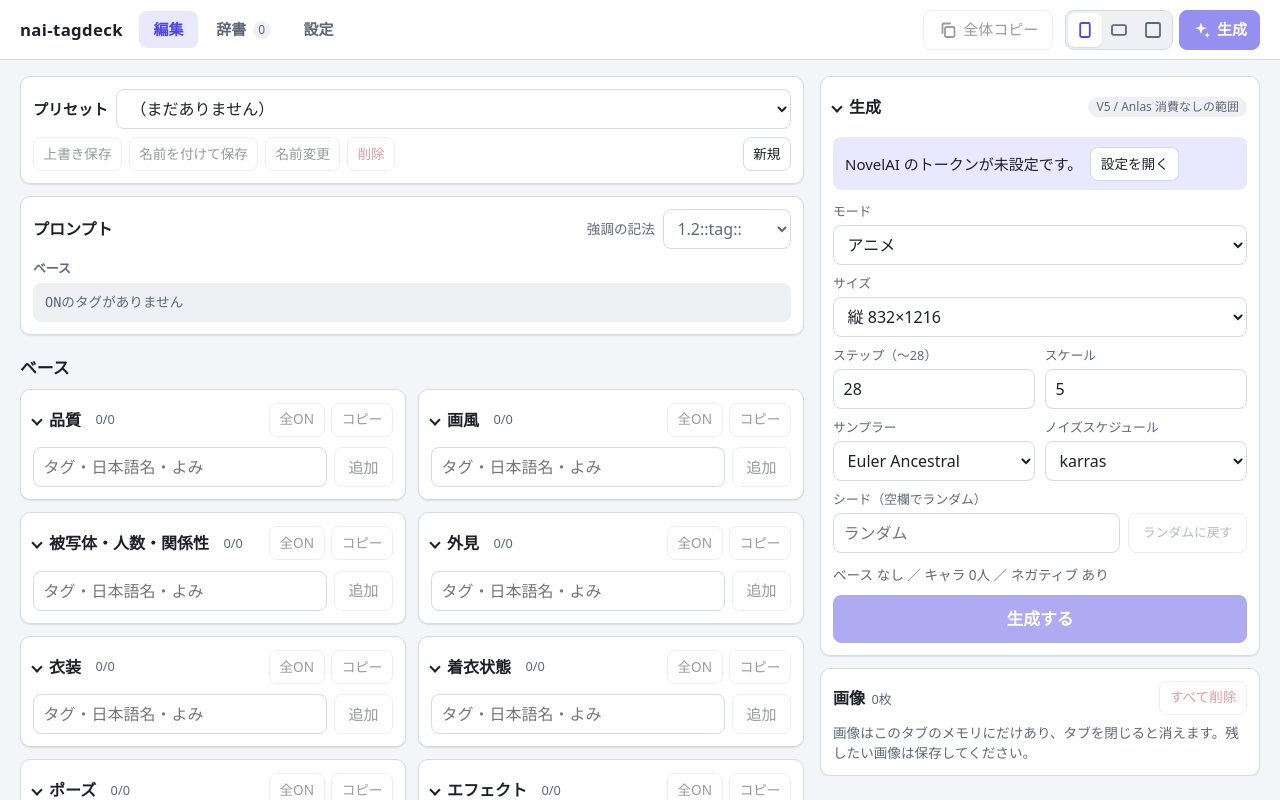
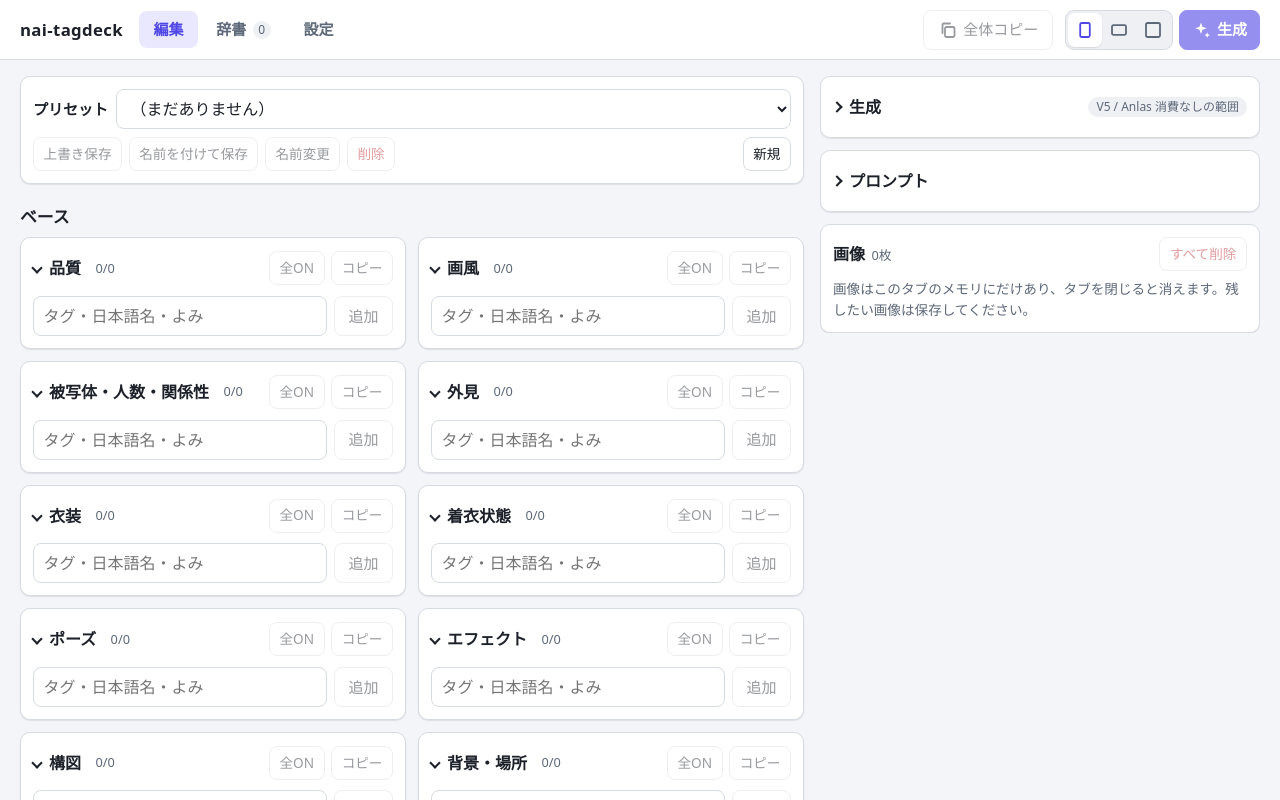
Before and after one commit to Saltmu/nai-tagdeck, a React (Vite) app: page / in a window 1280 px wide. Shown: the top 800 px of the page. Built offline with nearby package versions, Linux system fonts and the light colour scheme.

Commit message:
Move prompt preview to generation pane and collapse settings by default

```diff
--- a/src/App.tsx
+++ b/src/App.tsx
@@ -3,6 +3,7 @@ import { Editor } from './components/Editor';
 import { DictionaryView } from './components/DictionaryView';
 import { SettingsView } from './components/SettingsView';
 import { GeneratePanel } from './components/GeneratePanel';
+import { PromptPreview } from './components/PromptPreview';
 import { Gallery } from './components/Gallery';
 import { QuickGenerate } from './components/QuickGenerate';
 import { LatestPreview } from './components/LatestPreview';
@@ -209,11 +210,8 @@ export default function App({ onResetAll }: { onResetAll: () => void }) {
               workspace={workspace}
               dispatch={dispatch}
               loaded={loaded}
-              basePrompt={basePrompt}
-              characterPrompts={characterPrompts}
               dictionary={dictionary}
               syntax={settings.weightSyntax}
-              onSyntaxChange={(weightSyntax) => updateSettings({ weightSyntax })}
               onCopy={copy}
               notify={show}
               presets={presets}
@@ -231,6 +229,13 @@ export default function App({ onResetAll }: { onResetAll: () => void }) {
               onOpenSettings={() => setTab('settings')}
               blocker={blocker}
               onGenerate={startGenerate}
+            />
+            <PromptPreview
+              basePrompt={basePrompt}
+              characterPrompts={characterPrompts}
+              syntax={settings.weightSyntax}
+              onSyntaxChange={(weightSyntax) => updateSettings({ weightSyntax })}
+              onCopy={copy}
             />
             <Gallery
               images={imageStore.images}
--- a/src/components/Editor.tsx
+++ b/src/components/Editor.tsx
@@ -2,7 +2,6 @@ import { useCallback, useMemo, type Dispatch } from 'react';
 import type { CategoryKey, WeightSyntax, WorkTag, Workspace } from '../types';
 import type { Dictionary } from '../hooks/useDictionary';
 import { BASE, MAX_CHARACTERS, MAX_ENABLED_CHARACTERS, type WorkspaceAction } from '../lib/workspace';
-import type { CharacterPrompt } from '../lib/prompt';
 import { CATEGORY_KEYS } from '../lib/categories';
 import { normalize } from '../lib/suggest';
 import { newId } from '../lib/id';
@@ -15,11 +14,8 @@ interface Props {
   workspace: Workspace;
   dispatch: Dispatch<WorkspaceAction>;
   loaded: boolean;
-  basePrompt: string;
-  characterPrompts: CharacterPrompt[];
   dictionary: Dictionary;
   syntax: WeightSyntax;
-  onSyntaxChange: (syntax: WeightSyntax) => void;
   onCopy: (text: string, label: string) => void;
   notify: (message: string) => void;
   presets: PresetStore;
@@ -29,11 +25,8 @@ export function Editor({
   workspace,
   dispatch,
   loaded,
-  basePrompt,
-  characterPrompts,
   dictionary,
   syntax,
-  onSyntaxChange,
   onCopy,
   notify,
   presets,
@@ -67,47 +60,6 @@ export function Editor({
   return (
     <div className="editor" aria-busy={!loaded}>
       <PresetBar store={presets} workspace={workspace} dispatch={dispatch} notify={notify} />
-
-      <section className="card preview" aria-labelledby="preview-heading">
-        <div className="card-head">
-          <h2 id="preview-heading" className="card-title">
-            プロンプト
-          </h2>
-          <label className="inline-field">
-            <span>強調の記法</span>
-            <select value={syntax} onChange={(e) => onSyntaxChange(e.target.value as WeightSyntax)}>
-              <option value="numeric">1.2::tag::</option>
-              <option value="brace">{'{tag} / [tag]'}</option>
-            </select>
-          </label>
-        </div>
-        <dl className="preview-list">
-          <div className="preview-item">
-            <dt>ベース</dt>
-            <dd>
-              <output className={`preview-text${basePrompt ? '' : ' is-empty'}`}>
-                {basePrompt || 'ONのタグがありません'}
-              </output>
-            </dd>
-          </div>
-          {characterPrompts.map((c) => (
-            <div className="preview-item" key={c.id}>
-              <dt>
-                {c.name}
-                <button type="button" className="btn btn-small" onClick={() => onCopy(c.prompt, c.name)}>
-                  コピー
-                </button>
-              </dt>
-              <dd>
-                <output className="preview-text">{c.prompt}</output>
-              </dd>
-            </div>
-          ))}
-        </dl>
-        {syntax === 'brace' && (
-          <p className="hint">マイナスや 0 の重みは括弧で表せないため、そのタグだけ数値の記法で出力します。</p>
-        )}
-      </section>
 
       <h2 className="section-title">ベース</h2>
       <div className="category-grid">
--- a/src/components/GeneratePanel.tsx
+++ b/src/components/GeneratePanel.tsx
@@ -1,4 +1,4 @@
-import { useId } from 'react';
+import { useId, useState } from 'react';
 import type { Settings } from '../types';
 import type { CharacterPrompt } from '../lib/prompt';
 import type { Generator } from '../hooks/useGenerator';
@@ -17,7 +17,6 @@ import {
 } from '../lib/generation';
 import { FREE_LIMITS } from '../lib/novelai';
 import { NumberField } from './NumberField';
-import { usePanelOpen } from '../hooks/usePanelOpen';
 
 interface Props {
   generation: GenerationSettings;
@@ -46,20 +45,19 @@ export function GeneratePanel({
   onGenerate,
 }: Props) {
   const id = useId();
-  const [open, toggleOpen] = usePanelOpen('generate');
+  const [open, setOpen] = useState(false);
   const { generating, error } = generator;
 
   return (
     <section className={`card generate${open ? '' : ' is-collapsed'}`} aria-labelledby={`${id}-title`}>
       <div className="card-head">
         <h2 id={`${id}-title`} className="card-title">
-          <span className="generate-title-text">生成</span>
           <button
             type="button"
             className="disclosure generate-disclosure"
             aria-expanded={open}
             aria-controls={`${id}-body`}
-            onClick={toggleOpen}
+            onClick={() => setOpen((value) => !value)}
           >
             <span className="disclosure-icon" aria-hidden="true" />
             生成
@@ -71,7 +69,7 @@ export function GeneratePanel({
         </span>
       </div>
 
-      <div id={`${id}-body`} className="generate-body">
+      <div id={`${id}-body`} className="generate-body" hidden={!open}>
       {!token.token && (
         <p className="notice">
           NovelAI のトークンが未設定です。
--- /dev/null
+++ b/src/components/PromptPreview.tsx
@@ -0,0 +1,67 @@
+import { useId, useState } from 'react';
+import type { WeightSyntax } from '../types';
+import type { CharacterPrompt } from '../lib/prompt';
+
+interface Props {
+  basePrompt: string;
+  characterPrompts: CharacterPrompt[];
+  syntax: WeightSyntax;
+  onSyntaxChange: (syntax: WeightSyntax) => void;
+  onCopy: (text: string, label: string) => void;
+}
+
+export function PromptPreview({ basePrompt, characterPrompts, syntax, onSyntaxChange, onCopy }: Props) {
+  const [open, setOpen] = useState(false);
+  const id = useId();
+  return (
+    <section className="card preview" aria-labelledby={`${id}-heading`}>
+      <div className="card-head">
+        <h2 id={`${id}-heading`} className="card-title">
+          <button
+            type="button"
+            className="disclosure"
+            aria-expanded={open}
+            aria-controls={`${id}-body`}
+            onClick={() => setOpen((value) => !value)}
+          >
+            <span className="disclosure-icon" aria-hidden="true" />
+            プロンプト
+          </button>
+        </h2>
+      </div>
+      <div id={`${id}-body`} hidden={!open}>
+        <label className="inline-field">
+          <span>強調の記法</span>
+          <select value={syntax} onChange={(e) => onSyntaxChange(e.target.value as WeightSyntax)}>
+            <option value="numeric">1.2::tag::</option>
+            <option value="brace">{'{tag} / [tag]'}</option>
+          </select>
+        </label>
+        <dl className="preview-list">
+          <div className="preview-item">
+            <dt>ベース</dt>
+            <dd>
+              <output className={`preview-text${basePrompt ? '' : ' is-empty'}`}>
+                {basePrompt || 'ONのタグがありません'}
+              </output>
+            </dd>
+          </div>
+          {characterPrompts.map((c) => (
+            <div className="preview-item" key={c.id}>
+              <dt>
+                {c.name}
+                <button type="button" className="btn btn-small" onClick={() => onCopy(c.prompt, c.name)}>
+                  コピー
+                </button>
+              </dt>
+              <dd><output className="preview-text">{c.prompt}</output></dd>
+            </div>
+          ))}
+        </dl>
+        {syntax === 'brace' && (
+          <p className="hint">マイナスや 0 の重みは括弧で表せないため、そのタグだけ数値の記法で出力します。</p>
+        )}
+      </div>
+    </section>
+  );
+}
--- a/src/styles.css
+++ b/src/styles.css
@@ -914,21 +914,7 @@ textarea {
 }
 
 .generate-disclosure {
-  display: none;
-}
-
-@media (min-width: 1100px) {
-  .generate-title-text {
-    display: none;
-  }
-
-  .generate-disclosure {
-    display: inline-flex;
-  }
-
-  .generate.is-collapsed .generate-body {
-    display: none;
-  }
+  display: inline-flex;
 }
 
 @media (min-width: 1100px) {
```
